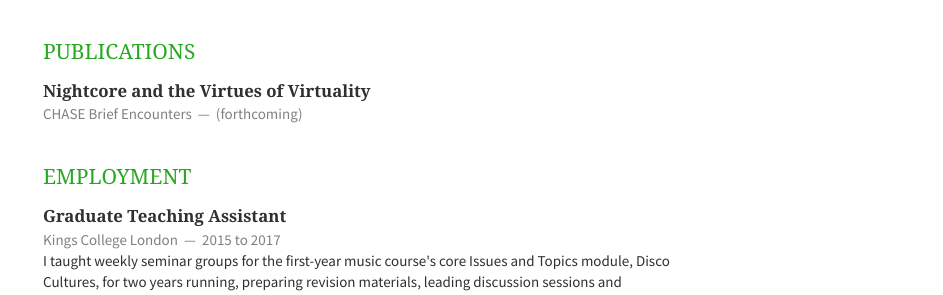
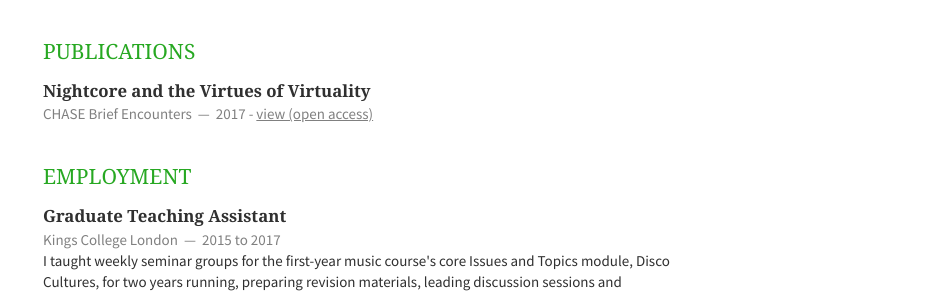
Before and after one commit to emmawinston/cv, a Jekyll site: the page built from index.html, in a window 1280 px wide and 900 px high, scrolled down 593 px. Shown: the part 156-451 px from the top of the window, without its empty margins (337-1280 px from the left). Built offline with Jekyll 4.4.1, drawn with Linux system fonts in a browser that asks for light colours; nearby versions of some CDN libraries; Markdown is read by kramdown in place of the engine named in the settings; the list of posts is cut into pages by our own code.

Commit message:
added nightmare link

```diff
--- a/_includes/publications.html
+++ b/_includes/publications.html
@@ -3,7 +3,7 @@
     <article>
         <header>
             <h1>Nightcore and the Virtues of Virtuality</h1>
-            <span><address>CHASE Brief Encounters</address><time>(forthcoming)</time></span>
+            <span><address>CHASE Brief Encounters</address><time>2017</time> - <a href="http://briefencounters-journal.co.uk/BE/article/view/20">view (open access)</a></span>
         </header>
         <p></p>
     </article>
```
